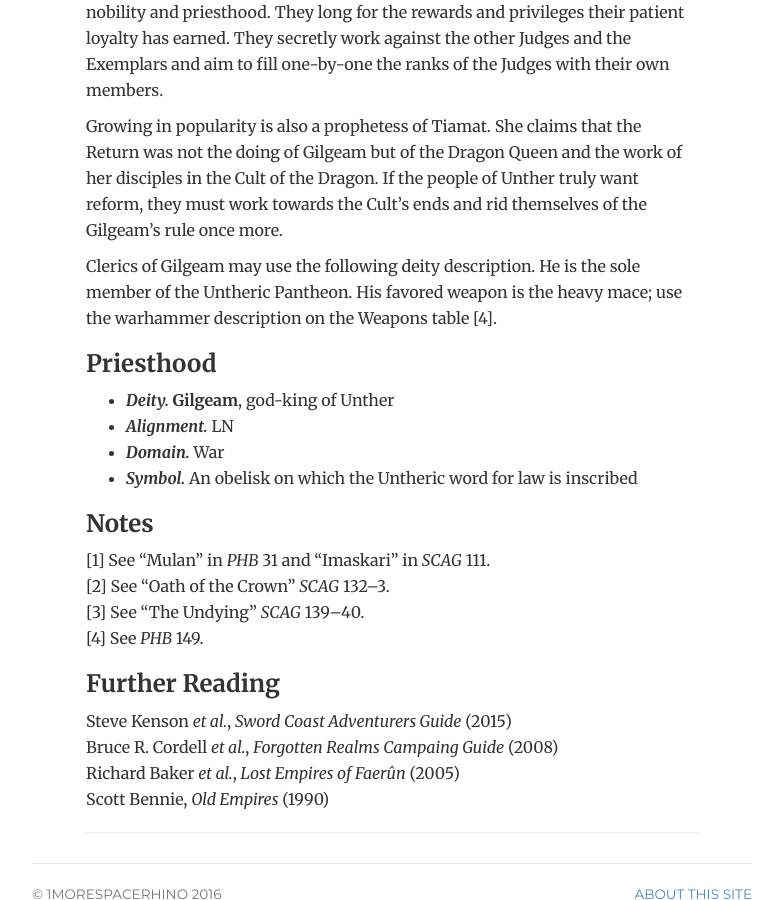
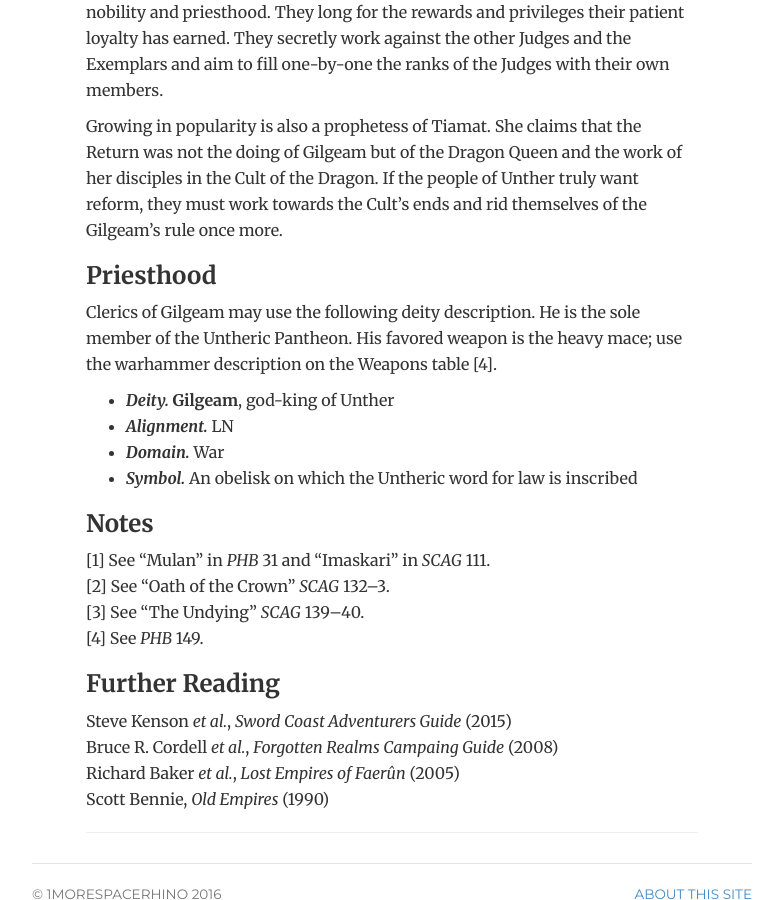
Before and after one commit to 1morespacerhino/1morespacerhino.github.io, a Jekyll site: the page built from _posts/2016-01-26-Unther.md, in a window 1280 px wide and 900 px high, scrolled down 2616 px. Shown: the whole window, without its empty margins (248-1030 px from the left). Built offline with Jekyll 4.4.1, drawn with Linux system fonts in a browser that asks for light colours.

```diff
--- a/_posts/2016-01-26-Unther.md
+++ b/_posts/2016-01-26-Unther.md
@@ -36,9 +36,9 @@ Not all are appeased by the reformed Gilgeam and new Unther. Among the Judges so
 
 Growing in popularity is also a prophetess of Tiamat. She claims that the Return was not the doing of Gilgeam but of the Dragon Queen and the work of her disciples in the Cult of the Dragon. If the people of Unther truly want reform, they must work towards the Cult’s ends and rid themselves of the Gilgeam’s rule once more.
 
+### Priesthood
+
 Clerics of Gilgeam may use the following deity description. He is the sole member of the Untheric Pantheon. His favored weapon is the heavy mace; use the warhammer description on the Weapons table [4].
-
-### Priesthood
 
 -  _**Deity.**_ **Gilgeam**, god-king of Unther
 -  _**Alignment.**_ LN
```
